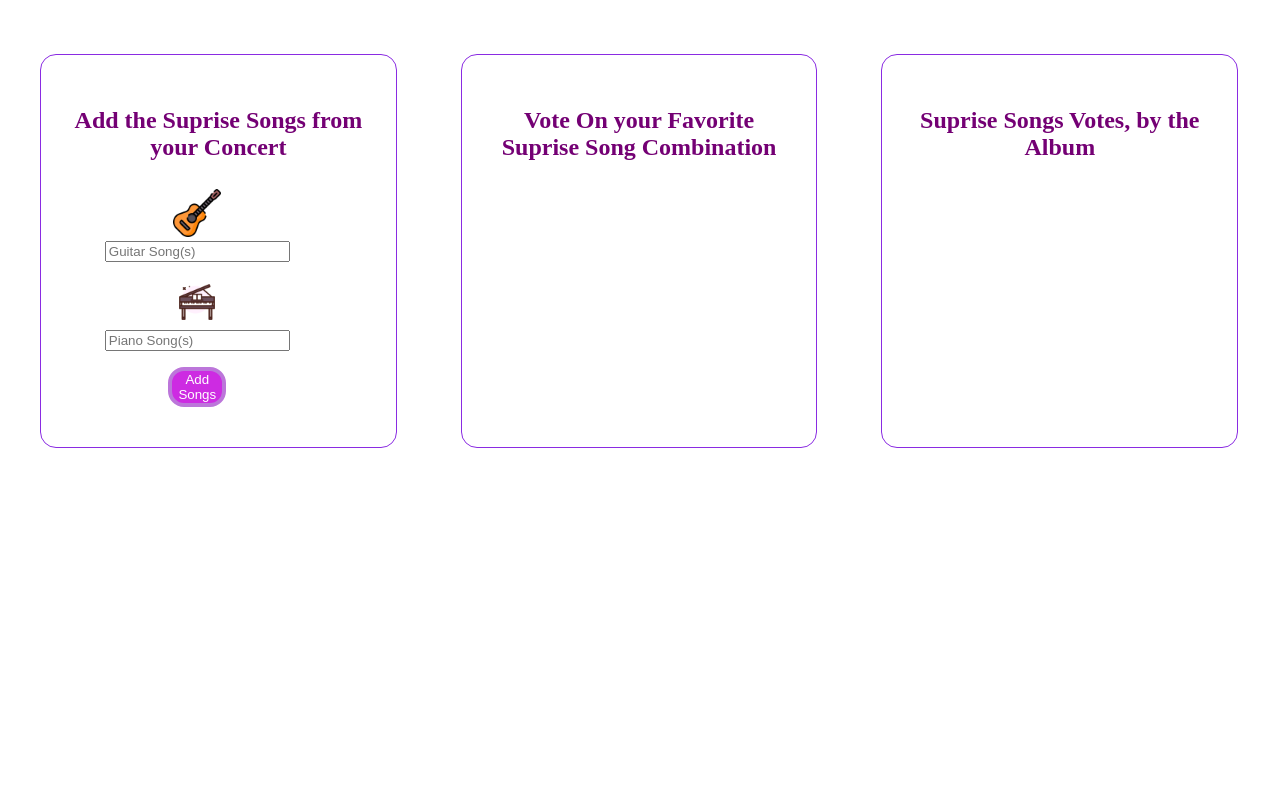
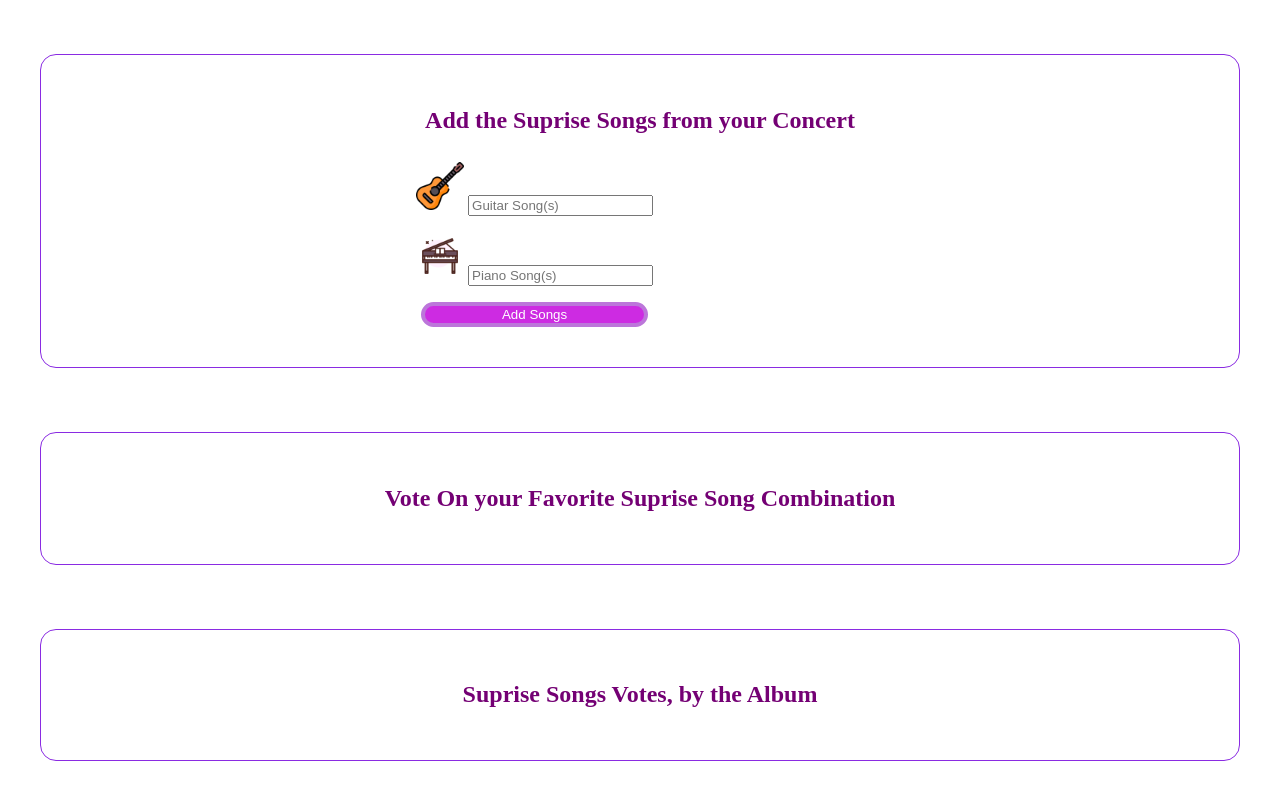
Before and after one commit to bridgetorr17/SupriseSongs, a Node server app: page / in a window 1280 px wide. Shown: the part 58-859 px from the top of the page. Before the commit the page ends 506 px from the top, so only its background shows below. Run offline with Node 20, Linux system fonts and the light colour scheme; some libraries are stand-ins or nearby versions.

Commit message:
finishing styles

```diff
--- a/public/styles.css
+++ b/public/styles.css
@@ -12,7 +12,7 @@ header{
 main{
     display: flex;
     flex-direction: row;
-    flex-wrap: wrap;
+    flex-wrap: nowrap;
 }
 
 form{
@@ -28,20 +28,25 @@ form > section{
 /*
 FLEX
 */
-
 .flex1{
+    display: flex;
+    flex-direction: row;
+    flex: 1;
     text-align: center;
-    border: 1px solid blueviolet;
-    border-radius: 1rem;
-    padding: 2rem;
-    margin: 2rem;
-
-    max-width: 23%;
 }
 
 .flex2{
     flex-direction: row;
     align-items: flex-start;
+}
+
+.flex3{
+    display: flex;
+    flex-direction: column;
+    border: 1px solid blueviolet;
+    border-radius: 1rem;
+    padding: 2rem;
+    margin: 2rem;
 }
 
 /*
@@ -66,3 +71,13 @@ TEXT
 h2{
     color: rgb(116, 0, 116);
 }
+
+/*
+RESPONSIVENESS
+*/
+@media screen and (max-width: 1300px){
+    .flex1{
+        flex-direction: column;
+        width: 100%;
+    }
+}
--- a/views/index.html
+++ b/views/index.html
@@ -11,7 +11,8 @@
         <h1>Surprise Songs at the Eras Tour</h1>
     </header>
     <main>
-        <section class="flex1">
+        <div class="flex1">
+            <section class="flex3">
                 <h2>Add the Suprise Songs from your Concert</h2>
                 <form action="addConcert">
                     <section class="flex2">
@@ -27,14 +28,15 @@
                     </section>
                 </form>
             </section>
-        <section class="flex1">
+            <section class="flex3">
                 <h2>Vote On your Favorite Suprise Song Combination</h2>
                 <!--.ejs for voting based on suprise songs-->
             </section>
-        <section class="flex1">
+            <section class="flex3">
                 <h2>Suprise Songs Votes, by the Album</h2>
                 <!--.ejs for listing suprise songs by the album-->
             </section>
+        </div>
     </main>
 </body>
 </html>
```
Lines whose indentation alone changed are shown as unchanged.
